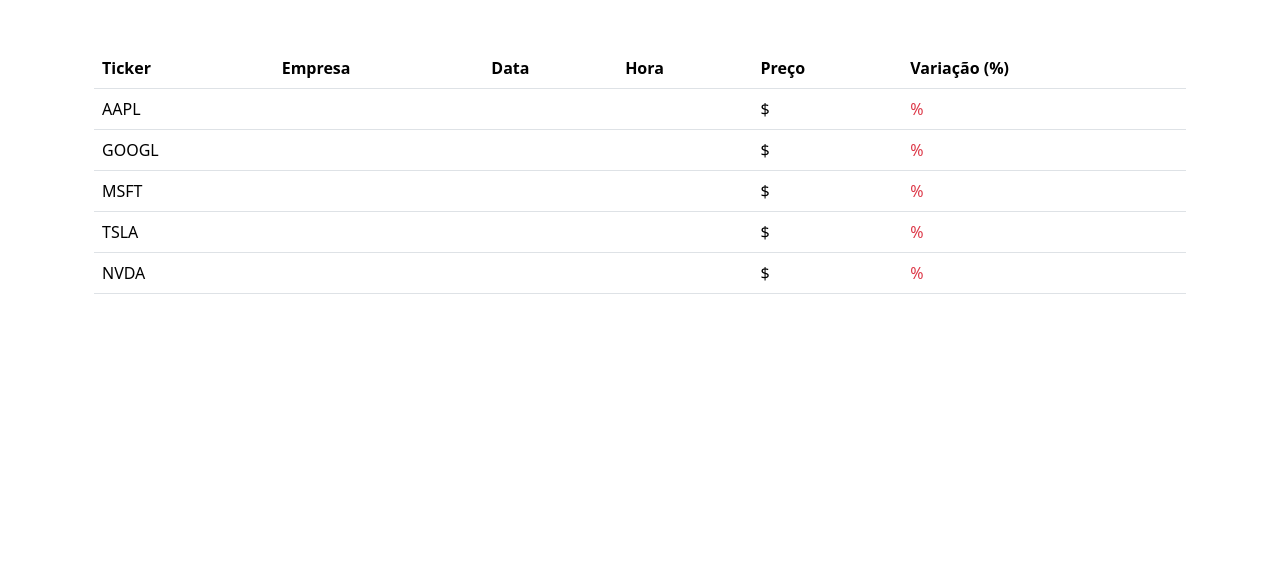
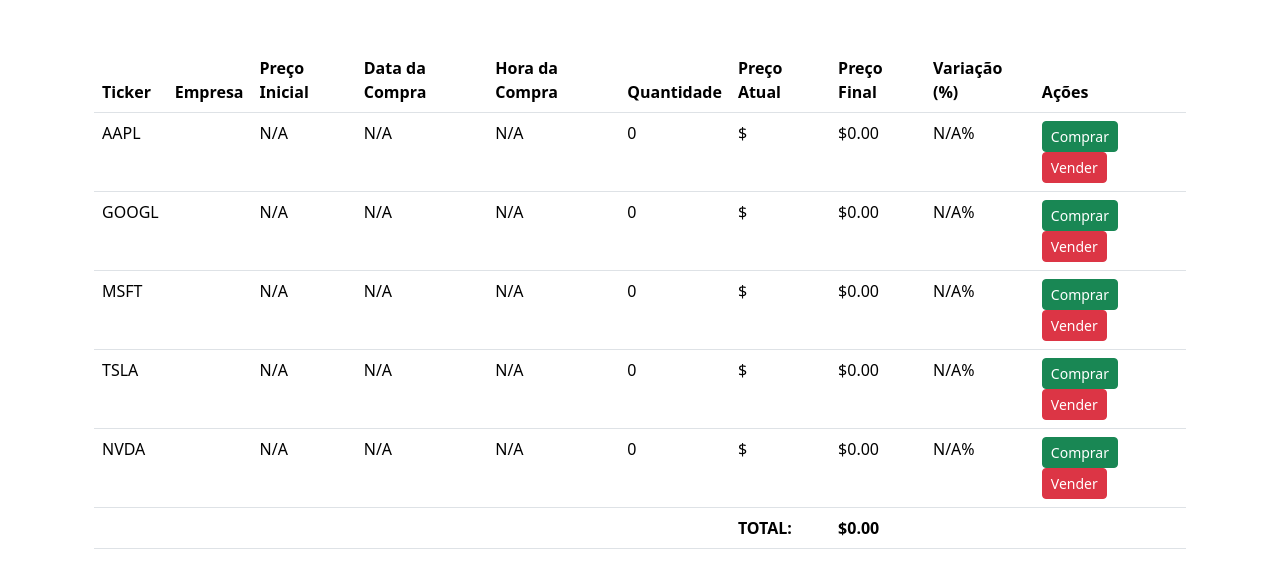
Before and after one commit to KalliSmb/Stock-App, a React (Create React App) app: page /stock in a window 1280 px wide. Shown: the top 588 px of the page. Built offline with nearby package versions, Linux system fonts and the light colour scheme; no server answers; the HTML template or start-up script is replaced by a standard one.

Commit message:
Tabela da carteira atualizada com novas funcionalidades

```diff
--- a/src/components/Login.js
+++ b/src/components/Login.js
@@ -10,7 +10,7 @@
   const handleLogin = (e) => {
     e.preventDefault();
     // Mock login validation
-    if (email === 'kayro@teste.pt' && password === '123456') {
+    if (email === 'kayro@dwm.pt' && password === '123456') {
       navigate('/stock');
     } else {
       alert('Email ou password inválida.');
--- a/src/components/StockPage.js
+++ b/src/components/StockPage.js
@@ -1,8 +1,22 @@
-import React from 'react';
+import React, { Component } from 'react';
 import 'bootstrap/dist/css/bootstrap.min.css';
 import StockRow from './StockRow.js';
 
-function StockPage() {
+class StockPage extends Component {
+  constructor(props) {
+    super(props);
+    this.state = {
+      total: 0
+    };
+  }
+
+  updateTotal = (finalPrice) => {
+    this.setState((prevState) => ({
+      total: prevState.total + finalPrice
+    }));
+  }
+
+  render() {
     return (
       <div className="container mt-5">
         <table className="table">
@@ -10,22 +24,35 @@
             <tr>
               <th>Ticker</th>
               <th>Empresa</th>
-            <th>Data</th>
-            <th>Hora</th>
-            <th>Preço</th>
+              <th>Preço Inicial</th>
+              <th>Data da Compra</th>
+              <th>Hora da Compra</th>
+              <th>Quantidade</th>
+              <th>Preço Atual</th>
+              <th>Preço Final</th>
               <th>Variação (%)</th>
+              <th>Ações</th>
             </tr>
           </thead>
           <tbody>
-          <StockRow ticker="AAPL" />
-          <StockRow ticker="GOOGL" />
-          <StockRow ticker="MSFT" />
-          <StockRow ticker="TSLA" />
-          <StockRow ticker="NVDA" />
+            <StockRow ticker="AAPL" initialQuantity={0} updateTotal={this.updateTotal} />
+            <StockRow ticker="GOOGL" initialQuantity={0} updateTotal={this.updateTotal} />
+            <StockRow ticker="MSFT" initialQuantity={0} updateTotal={this.updateTotal} />
+            <StockRow ticker="TSLA" initialQuantity={0} updateTotal={this.updateTotal} />
+            <StockRow ticker="NVDA" initialQuantity={0} updateTotal={this.updateTotal} />
           </tbody>
+          <tfoot>
+            <tr className="fw-bold">
+              <td colSpan="6"></td>
+              <td>TOTAL:</td>
+              <td>${this.state.total.toFixed(2)}</td>
+              <td colSpan="2"></td>
+            </tr>
+          </tfoot>
         </table>
       </div>
     );
   }
+}
 
 export default StockPage;
--- a/src/components/StockRow.js
+++ b/src/components/StockRow.js
@@ -4,16 +4,26 @@
 class StockRow extends Component {
   constructor(props) {
     super(props);
+    const savedData = JSON.parse(localStorage.getItem(`stock-${props.ticker}`)) || {};
+
     this.state = {
-      name: '',
-      date: '',
-      time: '',
-      price: '',
-      changePercent: ''
+      name: savedData.name || '',
+      currentDate: savedData.currentDate || '',
+      currentTime: savedData.currentTime || '',
+      currentPrice: savedData.currentPrice || '',
+      changePercent: savedData.changePercent || '',
+      quantity: savedData.quantity || props.initialQuantity || 0,
+      purchasePrice: savedData.purchasePrice || 'N/A',
+      purchaseDate: savedData.purchaseDate || 'N/A',
+      purchaseTime: savedData.purchaseTime || 'N/A'
     };
   }
 
   componentDidMount() {
+    this.fetchStockData();
+  }
+
+  fetchStockData = () => {
     const url = `${twelve.base_url}/quote?symbol=${this.props.ticker}&apikey=${twelve.api_token}`;
 
     fetch(url)
@@ -22,20 +32,19 @@
         console.log('API Data:', data);
 
         if (data) {
-          const date = data.datetime || new Date().toISOString().split('T')[0];
-          const currentTime = new Date();
-          const time = currentTime.toLocaleTimeString();
-          const price = data.close ? parseFloat(data.close).toFixed(2) : 'N/A';
+          const currentDate = new Date().toISOString().split('T')[0];
+          const currentTime = new Date().toLocaleTimeString();
+          const currentPrice = data.close ? parseFloat(data.close).toFixed(2) : 'N/A';
           const changePercent = data.percent_change ? parseFloat(data.percent_change).toFixed(2) : 'N/A';
           const name = data.name || 'N/A';
 
           this.setState({
             name: name,
-            date: date,
-            time: time,
-            price: price,
+            currentDate: currentDate,
+            currentTime: currentTime,
+            currentPrice: currentPrice,
             changePercent: changePercent
-          });
+          }, this.saveDataToLocalStorage);
         } else {
           console.error('Erro: Dados não disponíveis.');
         }
@@ -45,19 +54,84 @@
       });
   }
 
+  saveDataToLocalStorage = () => {
+    const { ticker } = this.props;
+    const {
+      name, currentDate, currentTime, currentPrice, changePercent,
+      quantity, purchasePrice, purchaseDate, purchaseTime
+    } = this.state;
+
+    const data = {
+      name, currentDate, currentTime, currentPrice, changePercent,
+      quantity, purchasePrice, purchaseDate, purchaseTime
+    };
+
+    localStorage.setItem(`stock-${ticker}`, JSON.stringify(data));
+  }
+
+  handleBuy = () => {
+    const currentDate = new Date().toISOString().split('T')[0];
+    const currentTime = new Date().toLocaleTimeString();
+
+    this.setState((prevState) => ({
+      quantity: prevState.quantity + 1,
+      purchasePrice: prevState.quantity === 0 ? prevState.currentPrice : prevState.purchasePrice,
+      purchaseDate: prevState.quantity === 0 ? currentDate : prevState.purchaseDate,
+      purchaseTime: prevState.quantity === 0 ? currentTime : prevState.purchaseTime
+    }), () => {
+      this.saveDataToLocalStorage();
+      // Chama a função de atualização do total passada via prop
+      this.props.updateTotal(this.calculateFinalPrice());
+    });
+  }
+
+  handleSell = () => {
+    this.setState((prevState) => {
+      const newQuantity = prevState.quantity > 0 ? prevState.quantity - 1 : 0;
+
+      return {
+        quantity: newQuantity,
+        purchasePrice: newQuantity === 0 ? 'N/A' : prevState.purchasePrice,
+        purchaseDate: newQuantity === 0 ? 'N/A' : prevState.purchaseDate,
+        purchaseTime: newQuantity === 0 ? 'N/A' : prevState.purchaseTime
+      };
+    }, () => {
+      this.saveDataToLocalStorage();
+      // Chama a função de atualização do total passada via prop
+      this.props.updateTotal(this.calculateFinalPrice());
+    });
+  }
+
+  calculateFinalPrice = () => {
+    const { purchasePrice, quantity } = this.state;
+    return purchasePrice !== 'N/A' && quantity > 0 ? purchasePrice * quantity : 0;
+  }
+
   render() {
     const { ticker } = this.props;
-    const { name, date, time, price, changePercent } = this.state;
-    const changeClass = changePercent > 0 ? 'text-success' : 'text-danger';
+    const {
+      name, currentDate, currentTime, currentPrice, changePercent,
+      quantity, purchasePrice, purchaseDate, purchaseTime
+    } = this.state;
+    const variation = purchasePrice !== 'N/A' && currentPrice !== 'N/A' ? ((currentPrice - purchasePrice) / purchasePrice * 100).toFixed(2) : 'N/A';
+    const changeClass = variation !== 'N/A' ? (variation >= 0 ? 'text-success' : 'text-danger') : '';
+    const finalPrice = this.calculateFinalPrice();
 
     return (
-      <tr>
+      <tr className="stock-row">
         <td>{ticker}</td>
         <td>{name}</td>
-        <td>{date}</td>
-        <td>{time}</td>
-        <td>${price}</td>
-        <td className={changeClass}>{changePercent}%</td>
+        <td>{purchasePrice !== 'N/A' ? `$${purchasePrice}` : 'N/A'}</td>
+        <td>{purchaseDate}</td>
+        <td>{purchaseTime}</td>
+        <td>{quantity}</td>
+        <td>${currentPrice}</td>
+        <td>${finalPrice.toFixed(2)}</td>
+        <td className={changeClass}>{variation}%</td>
+        <td>
+          <button className="btn btn-success btn-sm me-2" onClick={this.handleBuy}>Comprar</button>
+          <button className="btn btn-danger btn-sm" onClick={this.handleSell}>Vender</button>
+        </td>
       </tr>
     );
   }
```
Lines whose indentation alone changed are shown as unchanged.
